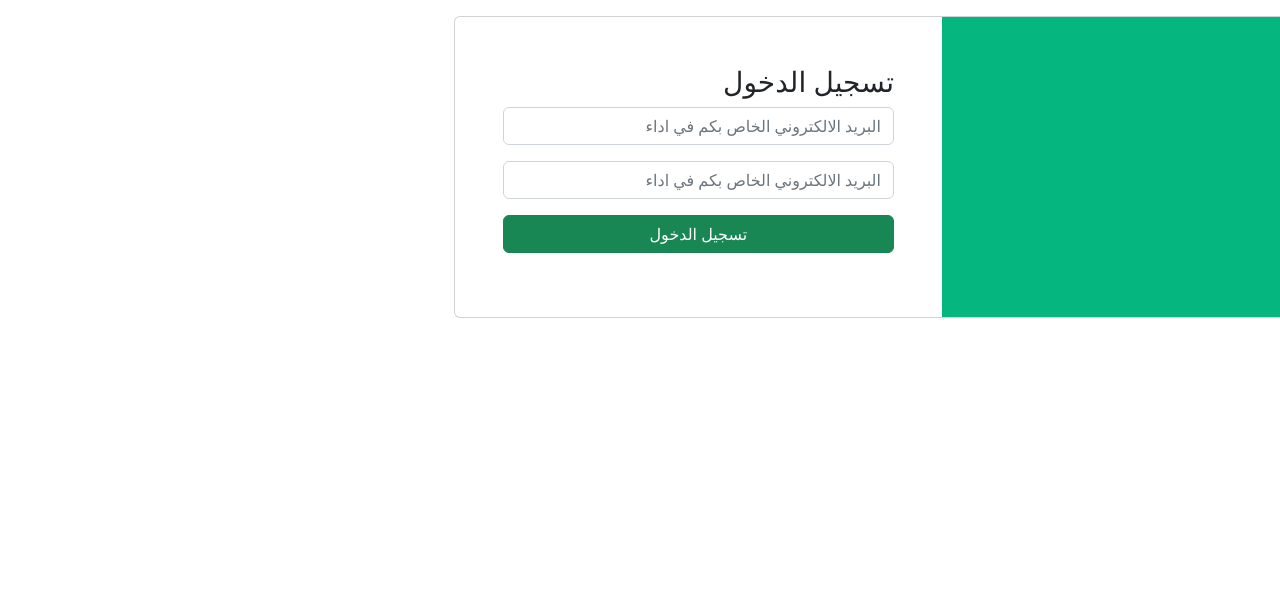
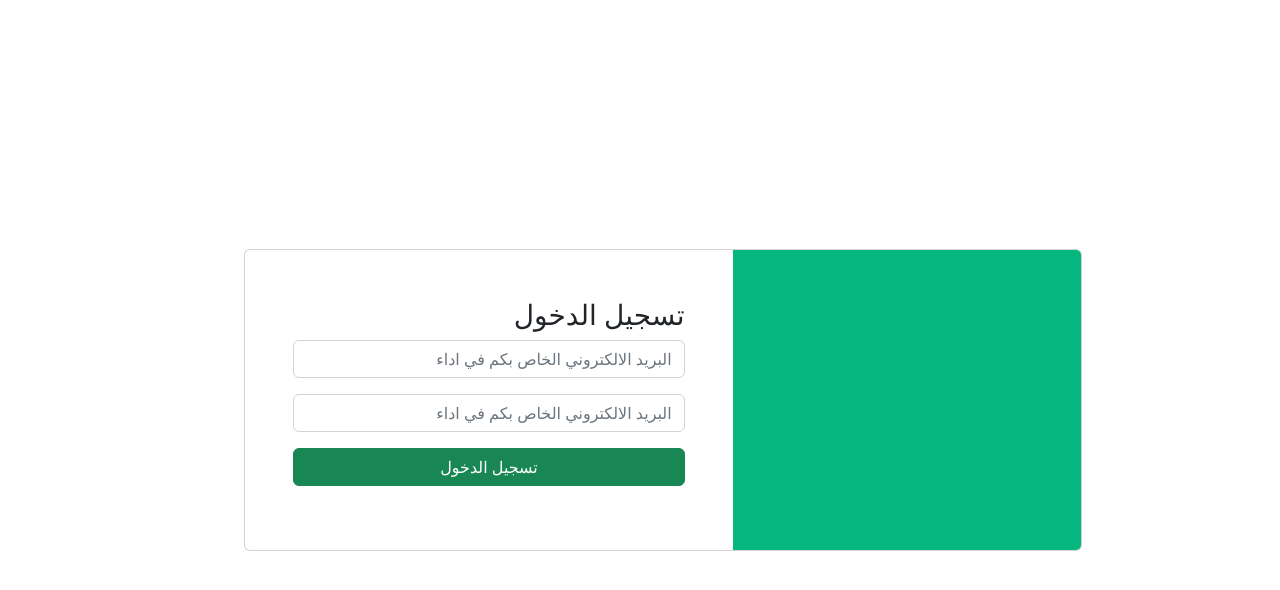
Before and after one commit to hussnainwithss/CMS, a React (Create React App) app: page / in a window 1280 px wide. Shown: the top 590 px of the page. Built offline with nearby package versions, Linux system fonts and the light colour scheme.

Commit message:
Refactored login form and fixed auth login saga and reducer

```diff
--- a/src/api/api-caller/index.js
+++ b/src/api/api-caller/index.js
@@ -34,7 +34,7 @@ export function apiCaller({
   })
     .then((res) => res)
     .catch(({ response }) => {
-      console.log(response);
+      console.error(response);
       throw response;
     });
 }
--- /dev/null
+++ b/src/components/Login/Form/form-utils.js
@@ -0,0 +1,15 @@
+import { object, string } from "yup";
+import { withFormik } from "formik";
+
+export const FormikEnhancer = withFormik({
+  mapPropsToValues: () => ({ email: "", password: "" }),
+  validationSchema: object({
+    email: string().email().required(),
+    password: string().required(),
+  }),
+
+  handleSubmit: (values, { setSubmitting, props: { login } }) => {
+    login({ values, setSubmitting });
+  },
+  displayName: "LoginForm",
+});
--- /dev/null
+++ b/src/components/Login/Form/index.jsx
@@ -0,0 +1,44 @@
+import React from "react";
+import { Row } from "react-bootstrap";
+import { Form } from "formik";
+
+import { FormikEnhancer } from "./form-utils";
+
+import { TextField } from "../../../elements/Form";
+import { FilledButton } from "../../../elements/Button";
+
+const LoginFormMarkup = (props) => {
+  const { isValid, isSubmitting } = props;
+  return (
+    <Form>
+      <div className="mb-3">
+        <Row className="mb-3">
+          <TextField
+            name="email"
+            type="email"
+            placeholder="البريد الالكتروني الخاص بكم في اداء"
+          />
+        </Row>
+        <Row>
+          <TextField
+            name="password"
+            type="password"
+            placeholder="البريد الالكتروني الخاص بكم في اداء"
+          />
+        </Row>
+        <div>
+          <FilledButton
+            type="submit"
+            variant="success"
+            className="w-100 d-block mt-3"
+            disabled={!isValid || isSubmitting}
+          >
+            {isSubmitting ? "تسجيل الدخول..." : "تسجيل الدخول"}
+          </FilledButton>
+        </div>
+      </div>
+    </Form>
+  );
+};
+
+export const LoginForm = FormikEnhancer(LoginFormMarkup);
--- a/src/components/Login/Login.jsx
+++ b/src/components/Login/Login.jsx
@@ -1,28 +1,15 @@
 import React from "react";
-import { Formik, Form } from "formik";
-import * as Yup from "yup";
+
 import { Card, Col, Row } from "react-bootstrap";
-import { BaseLayout } from "../../layouts";
-import { TextField } from "../../elements/Form";
-import { FilledButton } from "../../elements/Button";
+
+import { LoginForm } from "./Form";
+
 import { useAuth } from "../../hooks/useAuth";
 
+import { BaseLayout } from "../../layouts";
+
 const Login = () => {
-  const { login, user, isAuthenticated, token } = useAuth();
-  const initialValues = {
-    email: "",
-    password: "",
-  };
-
-  const validationSchema = Yup.object({
-    email: Yup.string().email().required(),
-    password: Yup.string().required(),
-  });
-
-  const onSubmit = (values) => {
-    console.log(values);
-    login(values);
-  };
+  const { login } = useAuth();
 
   return (
     <BaseLayout>
@@ -30,7 +17,7 @@ const Login = () => {
         <Col
           lg={8}
           xxl={5}
-          className="py-3 position-relative mb-0 mt-0 mr-0 ml-0"
+          className="py-3 position-relative mb-auto mt-auto ms-auto me-auto"
         >
           <Card className="overflow-hidden z-index-1">
             <Card.Body className="p-0">
@@ -49,39 +36,7 @@ const Login = () => {
                         <h3>تسجيل الدخول</h3>
                       </Col>
                     </Row>
-                    <Formik
-                      initialValues={initialValues}
-                      validationSchema={validationSchema}
-                      onSubmit={onSubmit}
-                    >
-                      <Form>
-                        <div className="mb-3">
-                          <Row className="mb-3">
-                            <TextField
-                              name="email"
-                              type="email"
-                              placeholder="البريد الالكتروني الخاص بكم في اداء"
-                            />
-                          </Row>
-                          <Row>
-                            <TextField
-                              name="password"
-                              type="password"
-                              placeholder="البريد الالكتروني الخاص بكم في اداء"
-                            />
-                          </Row>
-                          <div>
-                            <FilledButton
-                              type="submit"
-                              variant="success"
-                              className="w-100 d-block mt-3"
-                            >
-                              تسجيل الدخول
-                            </FilledButton>
-                          </div>
-                        </div>
-                      </Form>
-                    </Formik>
+                    <LoginForm login={login} />
                   </div>
                 </Col>
               </Row>
--- a/src/hooks/useAuth.js
+++ b/src/hooks/useAuth.js
@@ -1,5 +1,6 @@
 import { actions } from "../actions/auth";
 import { useDispatch, useSelector } from "react-redux";
+import { useNavigate } from "react-router-dom";
 import {
   selectIsAuthenticatedFromState,
   selectLoggedInUserFromState,
@@ -8,11 +9,10 @@ import {
 
 export const useAuth = () => {
   const dispatch = useDispatch();
+  const navigate = useNavigate();
 
-  const login = (values) => {
-    console.log(values);
-    dispatch(actions.loginAttempt(values));
-    // console.log(useSelector((state) => selectAccessTokenFromState(state)));
+  const login = ({ values, setSubmitting }) => {
+    dispatch(actions.loginAttempt({ values, navigate, setSubmitting }));
   };
 
   return {
--- a/src/sagas/auth/auth.js
+++ b/src/sagas/auth/auth.js
@@ -1,19 +1,30 @@
 import { call, put } from "redux-saga/effects";
+import * as caseConverter from "change-object-case";
 import { actions } from "../../actions/auth";
 import { loginAPI } from "../../api/auth";
 import { ROUTES } from "../../routes/constants";
 
-export function* attemptLogin({ payload: { values, navigate } }) {
-  console.log("im here");
+export function* attemptLogin({
+  payload: { values, navigate, setSubmitting },
+}) {
   try {
     const resp = yield call(loginAPI, values);
-    if (resp) {
-      yield put(actions.loginSuccess(resp.data));
+    const respData = caseConverter.toCamel(JSON.parse(resp.data));
+    if (respData && respData.key) {
+      const actionPayload = {
+        token: {
+          ...respData,
+        },
+        user: respData.user,
+      };
+      delete actionPayload.token.user;
+      yield put(actions.loginSuccess(actionPayload));
       navigate(ROUTES.DASHBOARD);
-      return;
+    } else {
+      throw Error();
     }
   } catch (error) {
-    yield put(actions.loginFailure(error.data));
-    // yield put(actions.resetInfoMesssage());
+    yield put(actions.loginFailure({ message: "Auth Failed" }));
   }
+  setSubmitting(false);
 }
```
Also changed, not shown: 1 other file (tests, documents, lock files or other folders).
